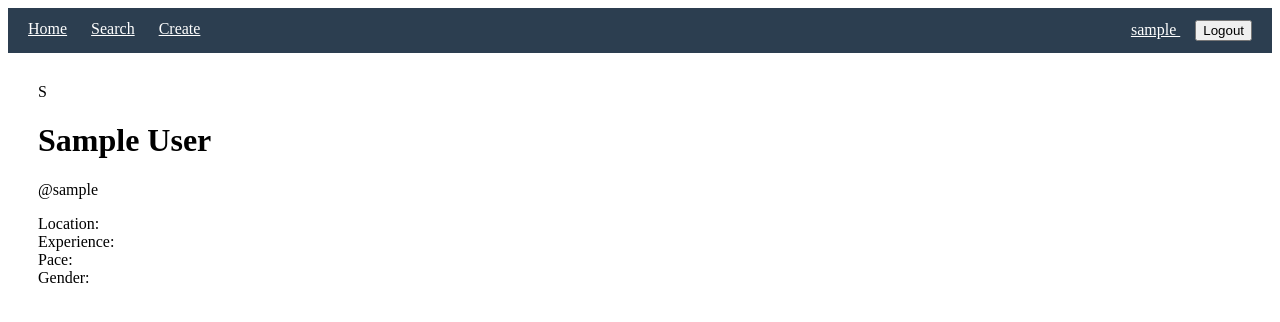
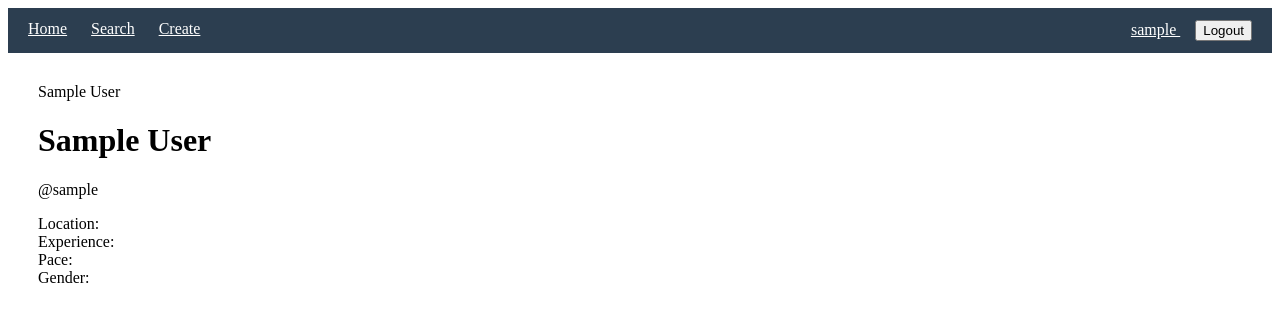
Before and after one commit to justinsorrells/hackCU12-BJ, a Django app: page /profile/ in a window 1280 px wide. Shown: the top 322 px of the page. Run offline with Django 4.2, Linux system fonts and the light colour scheme; the visitor is signed in with stand-in values (Sample User, id 1).

Commit message:
modified template

```diff
--- a/hikingProject/core/templates/profile.html
+++ b/hikingProject/core/templates/profile.html
@@ -12,7 +12,7 @@
                 <img class="profile-photo" src="{{ user.profile_picture.url }}" alt="Profile Photo">
             {% else %}
                 <div class="profile-photo placeholder">
-                    {{ user.username|slice:":1"|upper }}
+                    {{ user.name }}
                 </div>
             {% endif %}
 
```
